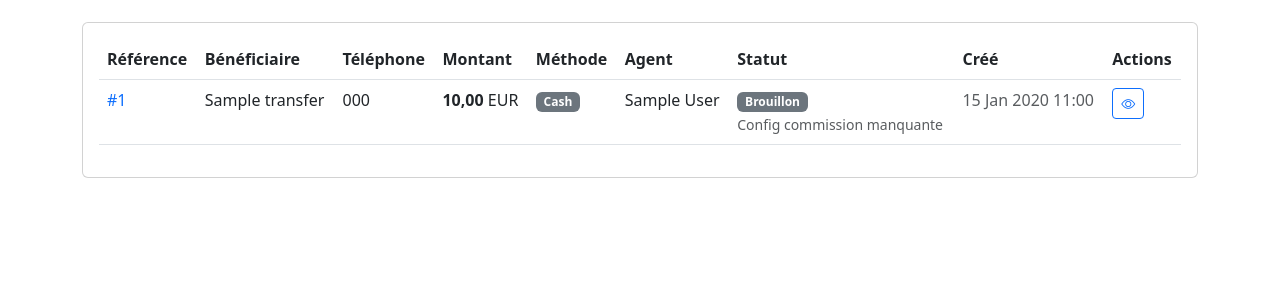
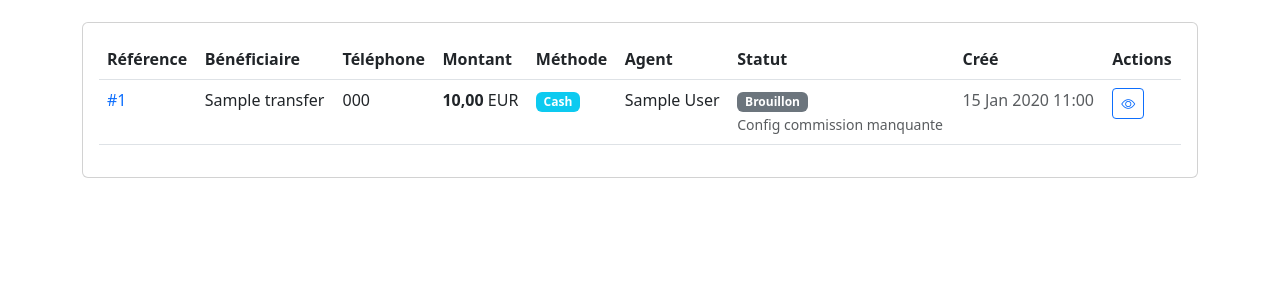
Before and after one commit to thenightcoders/mta, a Django app: page /transfers/ in a window 1280 px wide. Shown: the part 379-679 px from the top of the page. Run offline with Django 5.2, Linux system fonts and the light colour scheme; a user stored in the database is signed in; tables that the repository leaves empty hold one stand-in row (values such as "Sample post").

Commit message:
change bg to info for method

```diff
--- a/templates/transfers/transfer_list.html
+++ b/templates/transfers/transfer_list.html
@@ -104,7 +104,7 @@
                                         {% endif %}
                                     </td>
                                     <td>
-                                        <span class="badge bg-secondary">{{ transfer.get_method_display }}</span>
+                                        <span class="badge bg-info">{{ transfer.get_method_display }}</span>
                                     </td>
                                     {% if user.is_manager %}
                                     <td>{{ transfer.agent.format_user_display_name }}</td>
```
